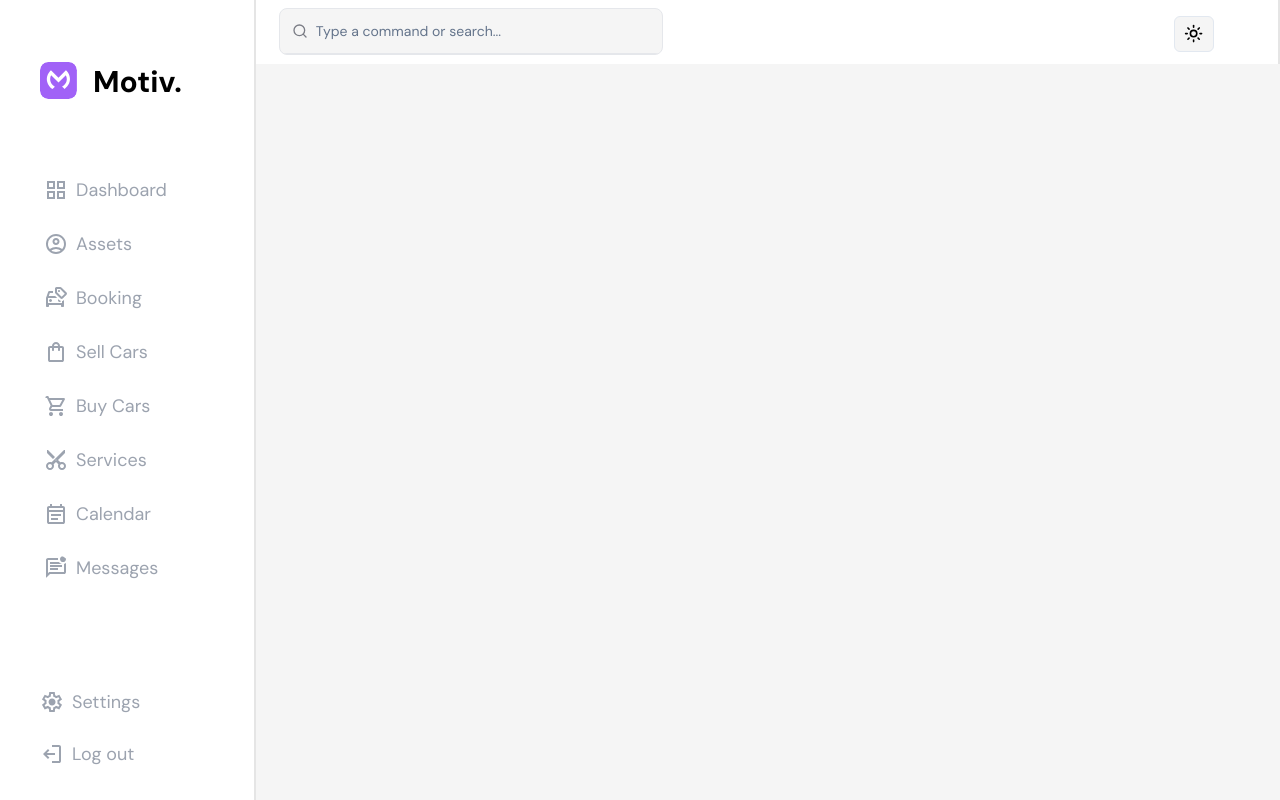
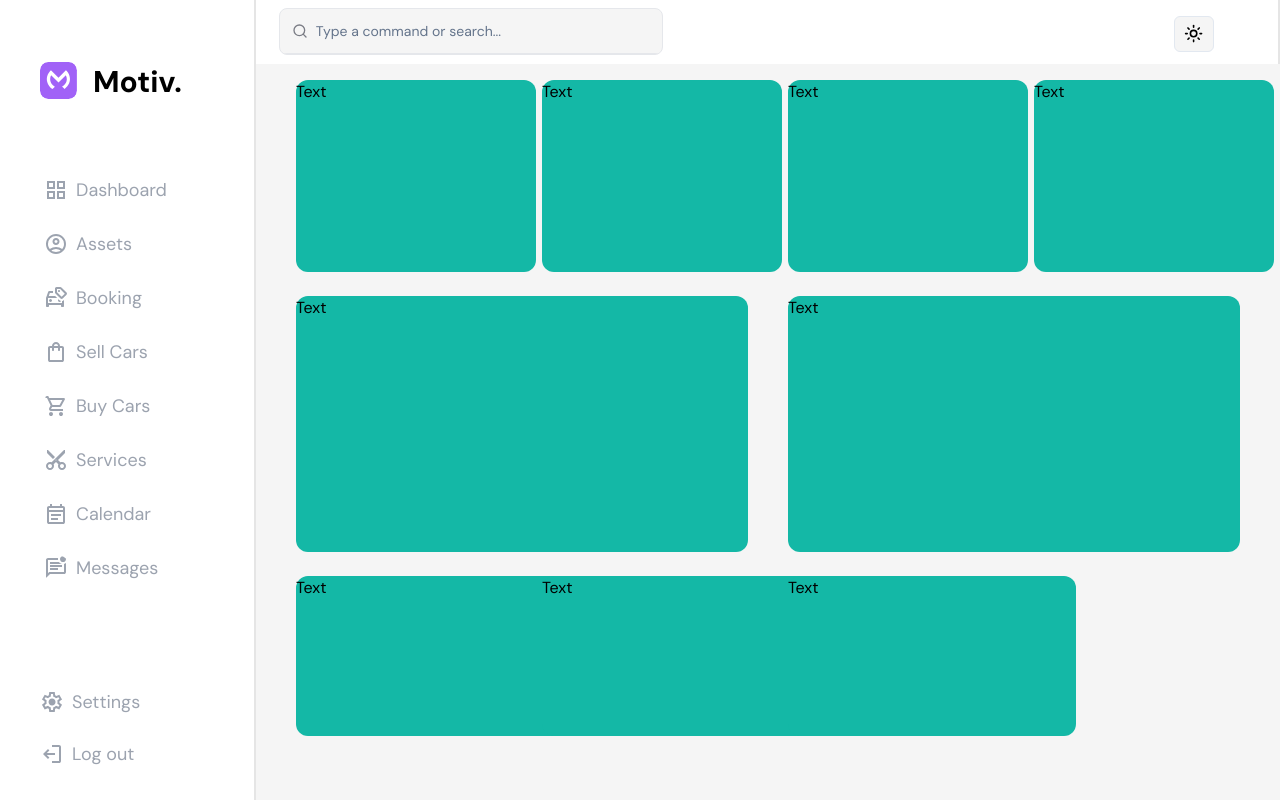
Before and after one commit to srinivas-pradhan/car-dashboard-ui, a Next.js app: page / in a window 1280 px wide. Built offline with nearby package versions, Linux system fonts and the light colour scheme; no server answers.

Commit message:
Start GridLayout setup

```diff
--- a/app/(root)/layout.tsx
+++ b/app/(root)/layout.tsx
@@ -1,8 +1,9 @@
 import ClientOnly from '@/components/ClientOnly';
 import Sidebar from '@/components/SideBar';
 import Navbar from  '@/components/NavBar';
+import GridLayout from '@/components/Dashboard/GridLayout';
 import { ThemeProvider } from "@/components/theme-provider";
-
+import { Grid } from 'lucide-react';
 
 
 export default function RootLayout({
@@ -21,6 +22,7 @@ export default function RootLayout({
         <div className="bg-neutral-100 dark:bg-gray-700 h-screen absolute">
           <Sidebar/>
           <Navbar/>
+          <GridLayout/>
           {children}
         </div>
       </ThemeProvider>
--- /dev/null
+++ b/components/Dashboard/GridLayout.tsx
@@ -0,0 +1,21 @@
+'use client';
+
+const  GridLayout = () => {
+    return (
+        <div className="pl-[20%] flex justify-center ">
+            <ul className="grid grid-cols-4 ml-10 mr-10 mt-4 gap-x-10 gap-y-6">
+                <li className="rounded-xl bg-teal-500 w-60 h-48">Text</li>
+                <li className="rounded-xl bg-teal-500 w-60 h-48">Text</li>
+                <li className="rounded-xl bg-teal-500 w-60 h-48">Text</li>
+                <li className="rounded-xl bg-teal-500 w-60 h-48">Text</li>
+                <li className="col-span-2 rounded-xl bg-teal-500 w-full h-64">Text</li>
+                <li className="col-span-2 rounded-xl bg-teal-500 w-full h-64">Text</li>
+                <li className="rounded-xl bg-teal-500 w-72 h-40">Text</li>
+                <li className="rounded-xl bg-teal-500 w-72 h-40">Text</li>
+                <li className="rounded-xl bg-teal-500 w-72 h-40">Text</li>
+            </ul>
+        </div>
+    );
+}
+
+export default GridLayout ;
```
